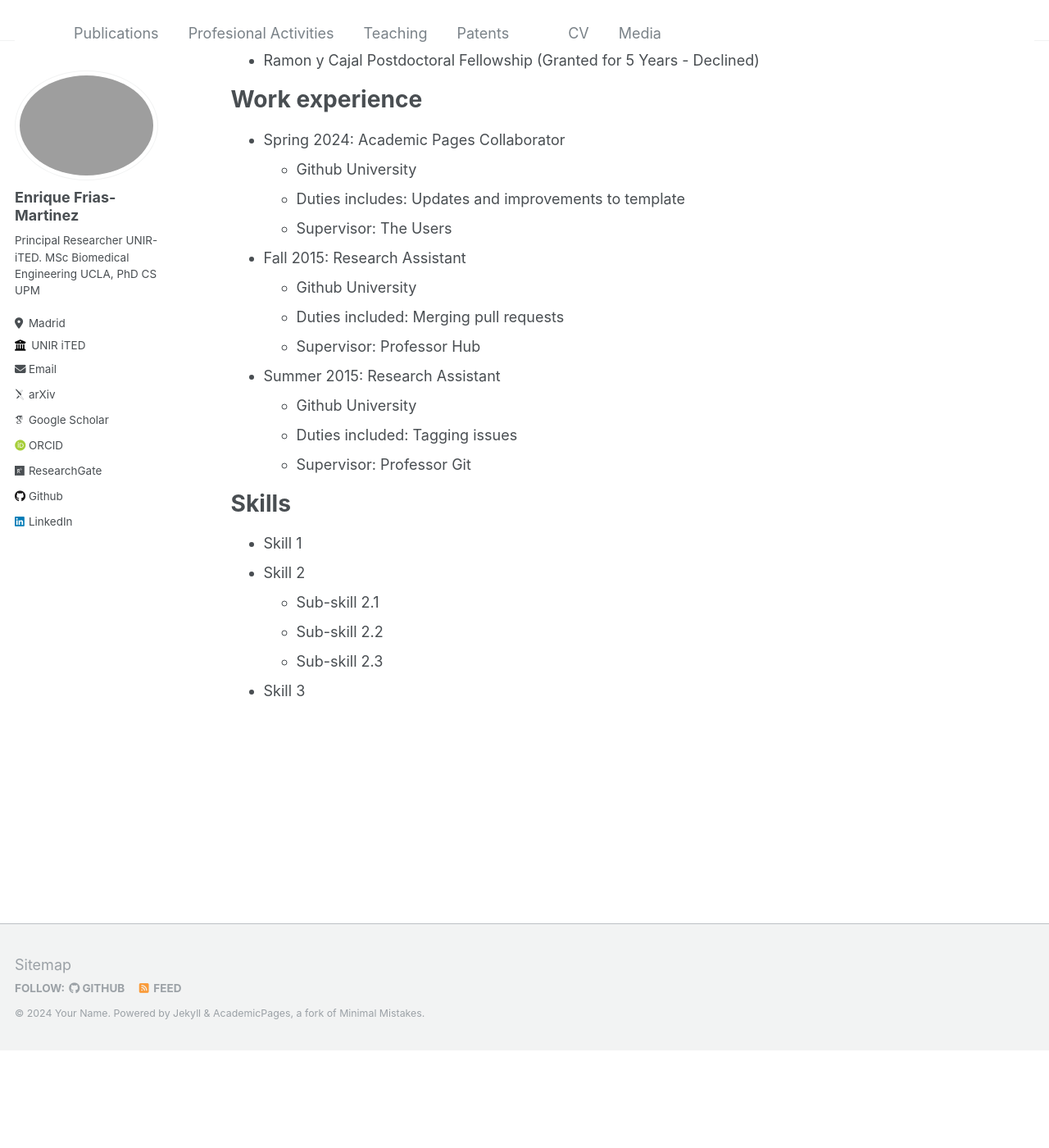
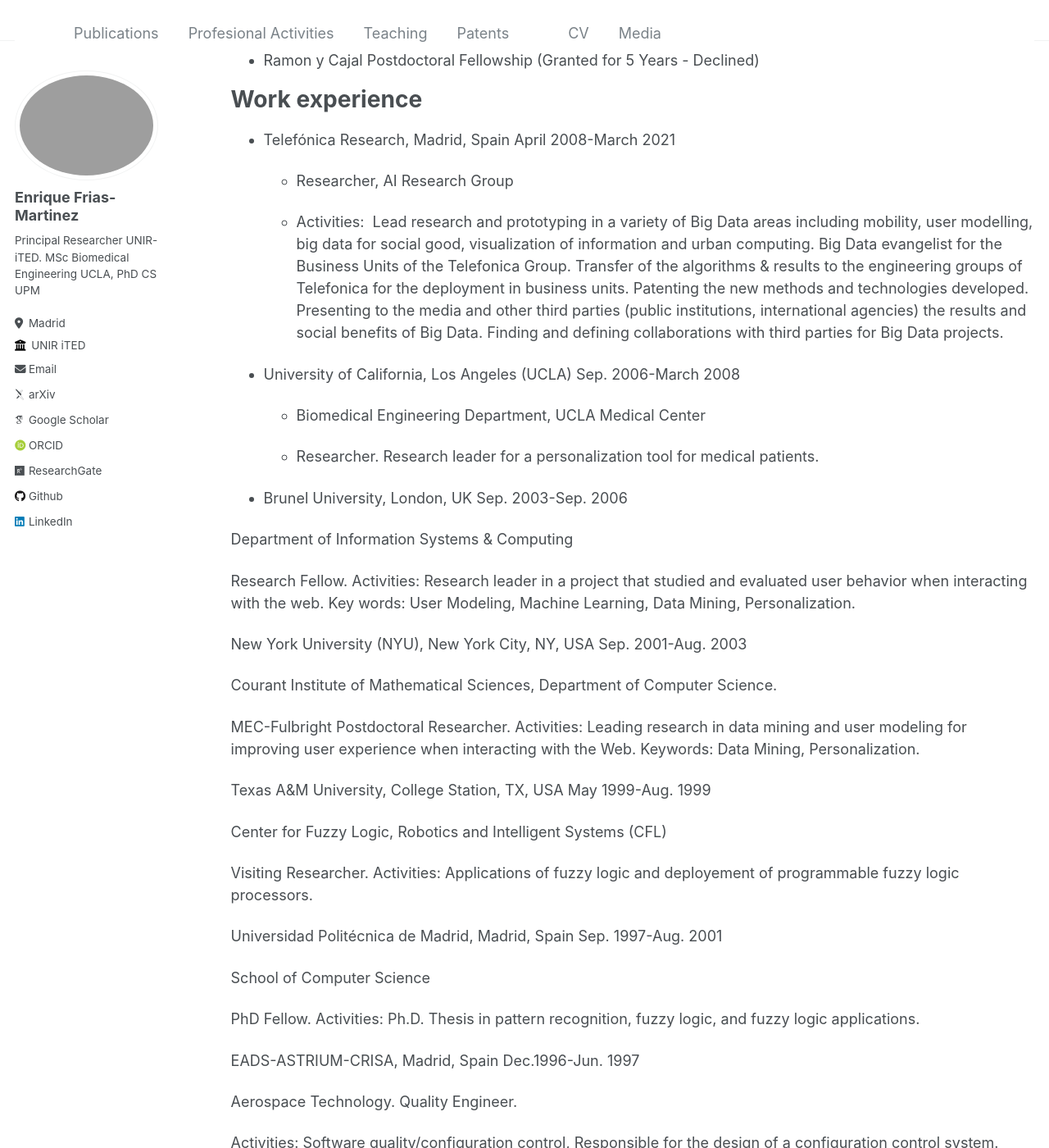
Before and after one commit to ENriqueFRiasM/TEST1, a Jekyll site: the page built from _pages/cv.md, in a window 1280 px wide and 1400 px high, scrolled down 433 px. Shown: the whole window at 82% size. Built offline with Jekyll 4.4.1, drawn with Linux system fonts in a browser that asks for light colours; some web fonts are replaced; before the commit the page ends 1715 px from its top, so only the background shows below that.

Commit message:
Update cv.md

```diff
--- a/_pages/cv.md
+++ b/_pages/cv.md
@@ -26,6 +26,59 @@ Awards
 
 Work experience
 ======
+* Telefónica Research, Madrid, Spain                        April 2008-March 2021
+
+    * Researcher, AI Research Group
+
+    * Activities: ﻿ Lead research and prototyping in a variety of Big Data areas including mobility, user modelling, big data for social good, visualization of information  and urban computing. Big Data evangelist for the Business       Units of the Telefonica Group. Transfer of the algorithms & results to the engineering groups of Telefonica for the deployment in business units. Patenting the new methods and technologies developed. Presenting to the media and     other third parties (public institutions, international agencies) the results and social benefits of Big Data. Finding and defining collaborations with third parties for Big Data projects.
+
+
+
+* University of California, Los Angeles (UCLA)                              Sep. 2006-March 2008
+
+    * Biomedical Engineering Department, UCLA Medical Center
+
+    * Researcher. Research leader for a personalization tool for medical patients.
+
+
+
+* Brunel University, London, UK                                                                            Sep. 2003-Sep. 2006
+
+Department of Information Systems & Computing
+
+Research Fellow. Activities:  Research leader in a project that studied and evaluated user behavior when interacting with the web. Key words: User Modeling, Machine Learning, Data Mining, Personalization.
+
+
+
+New York University (NYU), New York City, NY, USA                             Sep. 2001-Aug. 2003
+
+Courant Institute of Mathematical Sciences, Department of Computer Science.
+
+ MEC-Fulbright Postdoctoral Researcher. Activities: Leading research in data mining and user modeling for improving user experience when interacting with the Web. Keywords: Data Mining, Personalization.
+
+
+
+Texas A&M University, College Station, TX, USA                                         May 1999-Aug. 1999
+
+Center for Fuzzy Logic, Robotics and Intelligent Systems (CFL)
+
+Visiting Researcher. Activities: Applications of fuzzy logic and deployement of programmable fuzzy logic processors.
+
+
+
+Universidad Politécnica de Madrid, Madrid, Spain                                  Sep. 1997-Aug. 2001
+
+School of Computer Science
+
+PhD Fellow. Activities:  Ph.D. Thesis in pattern recognition,  fuzzy logic, and fuzzy logic applications.
+
+
+
+EADS-ASTRIUM-CRISA, Madrid, Spain                                                             Dec.1996-Jun. 1997
+
+Aerospace Technology. Quality Engineer.
+
+Activities: Software quality/configuration control, Responsible for the design of a configuration control system.
 * Spring 2024: Academic Pages Collaborator
   * Github University
   * Duties includes: Updates and improvements to template
```
